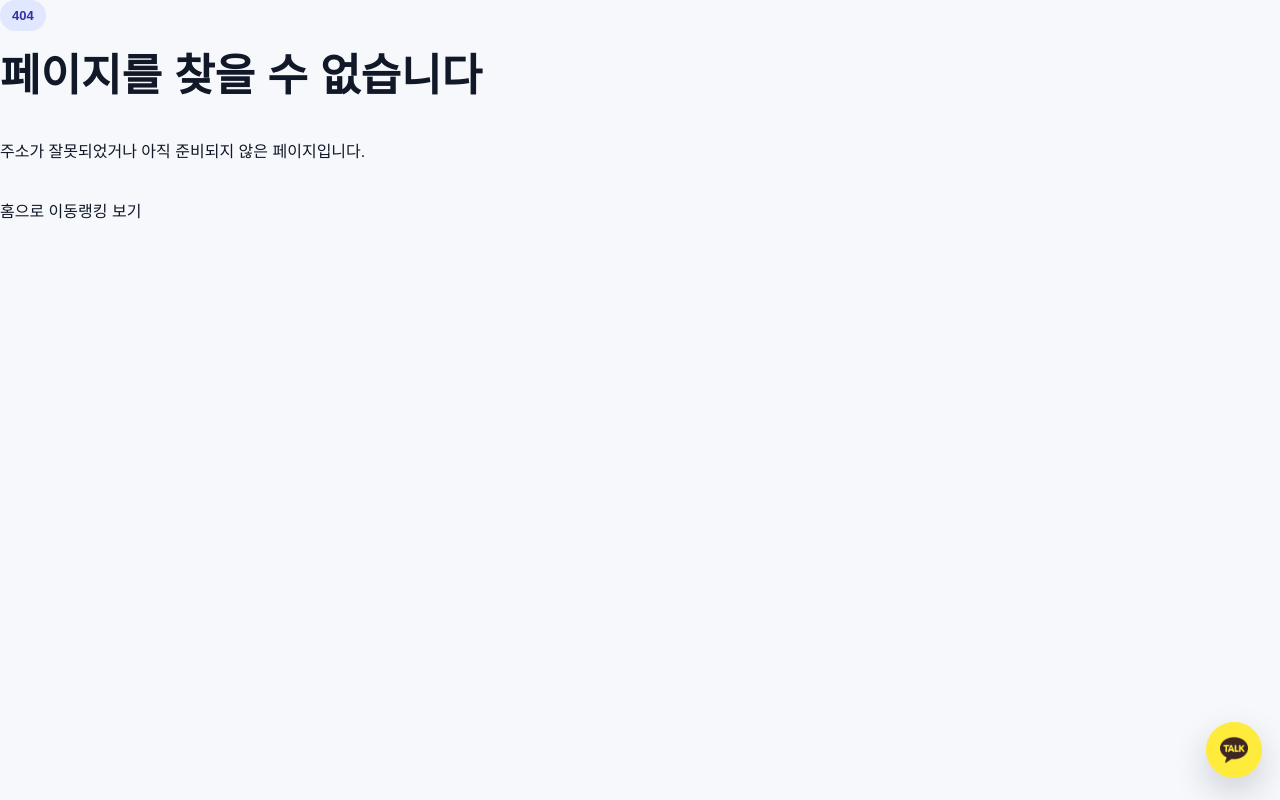
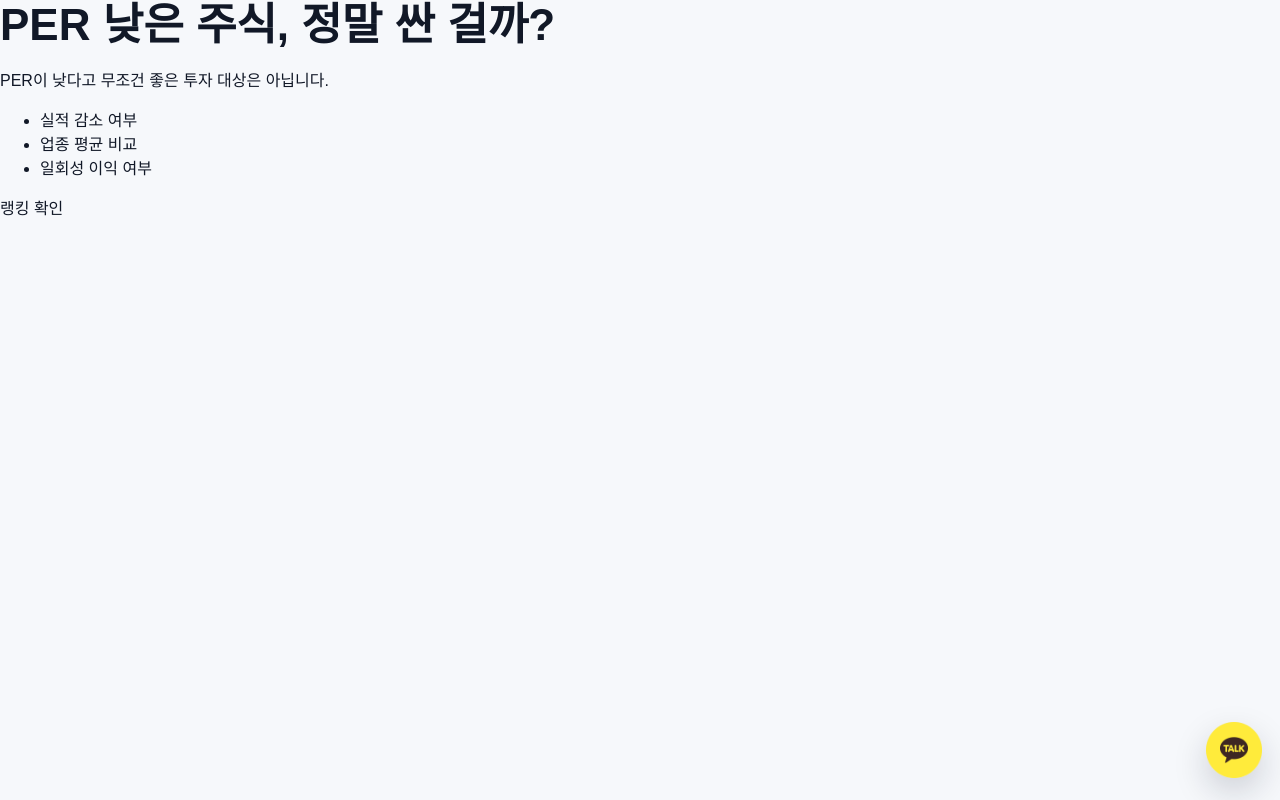
Before and after one commit to DcoyA/screener, a Next.js app: page /seo/low-per in a window 1280 px wide. Before the commit this address had no page. Built offline with nearby package versions, Linux system fonts and the light colour scheme.

Commit message:
Create page.js

```diff
--- /dev/null
+++ b/app/seo/low-per/page.js
@@ -0,0 +1,21 @@
+export const metadata = {
+  title: 'PER 낮은 주식 | 저평가 종목 찾는 방법',
+  description: 'PER 기반으로 저평가 기업을 찾는 기준 정리',
+};
+
+export default function Page() {
+  return (
+    <main>
+      <h1>PER 낮은 주식, 정말 싼 걸까?</h1>
+      <p>PER이 낮다고 무조건 좋은 투자 대상은 아닙니다.</p>
+
+      <ul>
+        <li>실적 감소 여부</li>
+        <li>업종 평균 비교</li>
+        <li>일회성 이익 여부</li>
+      </ul>
+
+      <a href="/ranking">랭킹 확인</a>
+    </main>
+  );
+}
```
